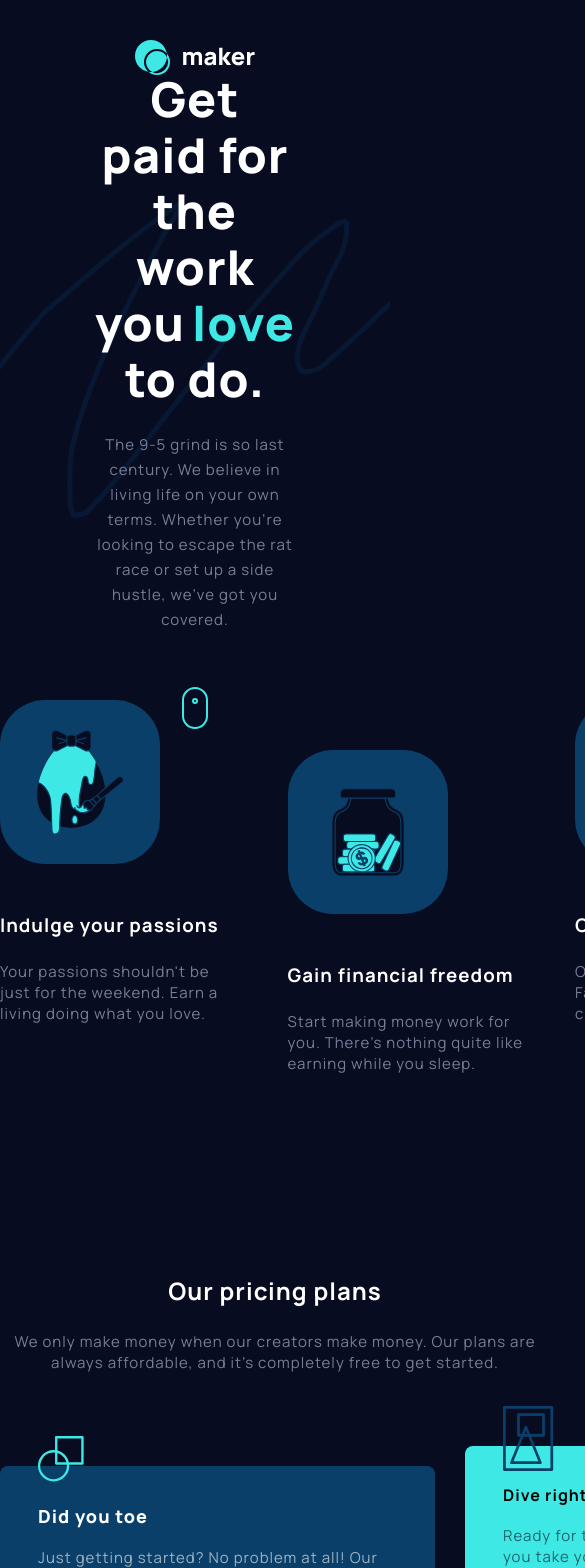
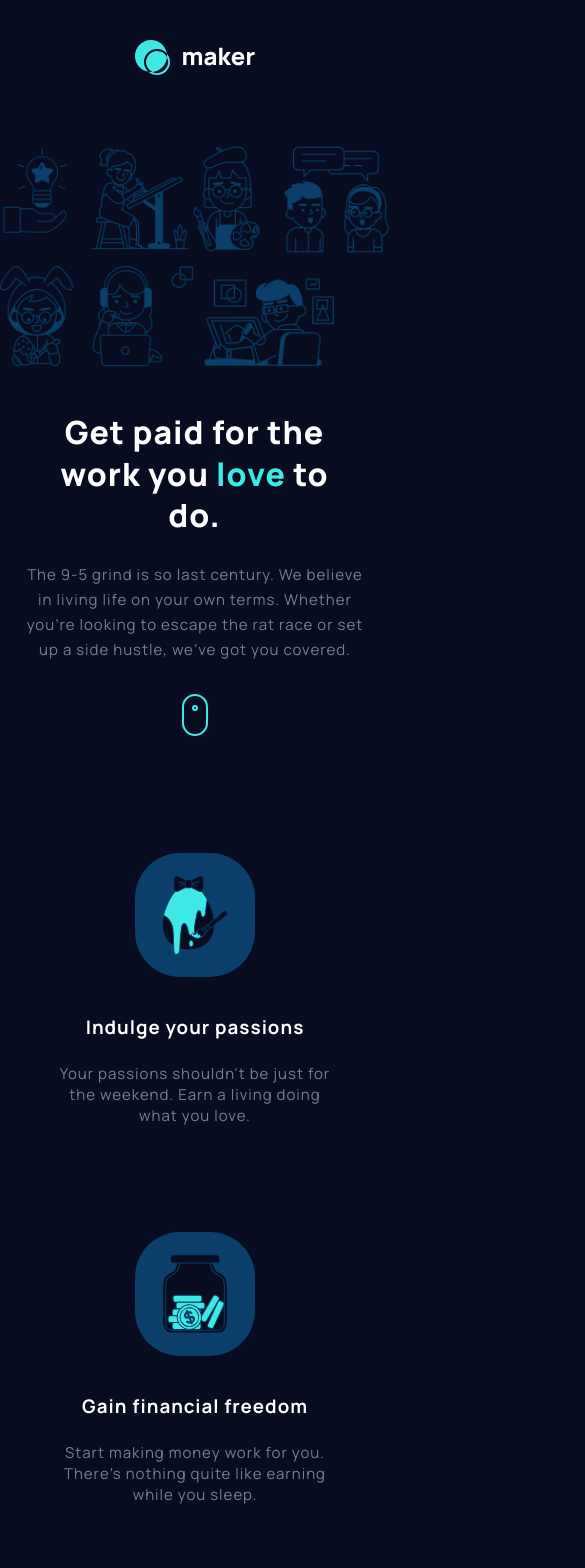
Before and after one commit to Salarmrd/maker-pre-launch, a React (Create React App) app: page / in a window 390 px wide. Shown: the top 1568 px of the page, 585 px wide, since content can reach past the window. Built offline with nearby package versions, Linux system fonts and the light colour scheme.

Commit message:
secondsecResponsive

```diff
--- a/src/App.js
+++ b/src/App.js
@@ -32,49 +32,55 @@ function App() {
         </div>
       </div>
       <div className="second">
-        <div className="column">
+        <div className="column right">
           <div className="icons">
-            <img src={Egg} alt="icons" />
+            <img src={Egg} alt="icons" className="iconsize"/>
           </div>
-
-          <h3>Indulge your passions</h3>
-          <p>
-            Your passions shouldn't be just for the weekend. Earn a living doing
-            what you love.
-          </p>
-        </div>
-        <div className="column up">
-          <div className="icons">
-            <img src={Financial} alt="icons" />
-          </div>
-
-          <h3>Gain financial freedom</h3>
-          <p>
-            Start making money work for you. There’s nothing quite like earning
-            while you sleep.
-          </p>
-        </div>
-        <div className="column">
-          <div className="icons">
-            <img src={Lifestyle} alt="icons" />
-          </div>
-          <div>
-            <h3>Choose your lifestyle</h3>
+          <div className="divinfo">
+            <h3>Indulge your passions</h3>
             <p>
-              Own your daily schedule. Fancy a lie-in? Go for it! Take charge of
-              your week.
+              Your passions shouldn't be just for the weekend. Earn a living
+              doing what you love.
             </p>
           </div>
         </div>
         <div className="column up">
           <div className="icons">
-            <img src={anywhere} alt="icons" />
+            <img src={Financial} alt="icons" className="iconsize"/>
           </div>
-          <h3>Work from anywhere</h3>
-          <p>
-            Selling online means not being pinned down. Want to work AND travel?
-            Go for it!
-          </p>
+          <div className="divinfo">
+            <h3>Gain financial freedom</h3>
+            <p>
+              Start making money work for you. There’s nothing quite like
+              earning while you sleep.
+            </p>
+          </div>
+        </div>
+        <div className="column right">
+          <div className="icons">
+            <img src={Lifestyle} alt="icons" className="iconsize"/>
+          </div>
+          <div className="divinfo">
+            <div>
+              <h3>Choose your lifestyle</h3>
+              <p>
+                Own your daily schedule. Fancy a lie-in? Go for it! Take charge
+                of your week.
+              </p>
+            </div>
+          </div>
+        </div>
+        <div className="column up">
+          <div className="icons">
+            <img src={anywhere} alt="icons" className="iconsize work"/>
+          </div>
+          <div className="divinfo">
+            <h3>Work from anywhere</h3>
+            <p>
+              Selling online means not being pinned down. Want to work AND
+              travel? Go for it!
+            </p>
+          </div>
         </div>
       </div>
       <div className="third">
--- a/src/App.scss
+++ b/src/App.scss
@@ -6,8 +6,8 @@ body {
   background-color: var(--background-color);
   font-family: var(--font);
   letter-spacing: 1px;
-  @media screen  and (max-width : 450px) {
-    padding:40px 0;
+  @media screen and (max-width: 450px) {
+    padding: 40px 0;
   }
   p {
     color: var(--body-color);
@@ -22,14 +22,12 @@ body {
           margin-left: 70px;
         }
       }
-      @media screen and (max-width:500px){
-
-          margin-bottom:120px;
-          text-align: center;
-          img{
-            margin: 0;
-          }
-
+      @media screen and (max-width: 500px) {
+        margin-bottom: 0px;
+        text-align: center;
+        img {
+          margin: 0;
+        }
       }
     }
     .first {
@@ -59,23 +57,42 @@ body {
         margin: 0 auto;
         margin-top: 55px;
       }
-      @media screen and (max-width : 1300px){
-
-          background-position: center;
+      @media screen and (max-width: 1300px) {
+        background-position: center;
         height: 400px;
-        h1{
+        h1 {
           margin: 0 220px 25px 230px;
         }
-        p{
+        p {
           margin: 0 200px 25px 200px;
         }
       }
-      @media screen and (max-width:850px){
-        h1{
+      @media screen and (max-width: 850px) {
+        h1 {
+          margin: 0 170px 25px 170px;
+          font-size: 32px;
+        }
+        p {
           margin: 0 150px 25px 150px;
         }
-        p{
-          margin: 0 150px 25px 150px;
+      }
+      @media screen and (max-width: 550px) {
+        background-image: url("./assets/illustration-hero-mobile.png");
+        background-position: top;
+        height: 408px;
+        background-size: contain;
+        margin-top: 65px;
+        margin-bottom: 300px;
+        h1 {
+          margin: 450px 55px 25px 54px;
+          font-size: 32px;
+          line-height: 1.3;
+        }
+        p {
+          margin: 0 24px 0px 24px;
+        }
+        img {
+          margin-top: 32px;
         }
       }
     }
@@ -86,11 +103,13 @@ body {
       width: 1100px;
       margin: 100px auto 0px auto;
       gap: 50px;
-
       .column {
         flex: 20%;
         display: flex;
         flex-direction: column;
+        @media screen and (max-width: 1100px) {
+          flex-direction: row;
+        }
         h3 {
           color: #ffff;
           margin-top: 48px;
@@ -109,6 +128,82 @@ body {
           display: flex;
           align-items: center;
           justify-content: center;
+        }
+      }
+      @media screen and (max-width: 1100px) {
+        flex-direction: column;
+        width: 770px;
+        .column {
+          flex-direction: row;
+          .icons {
+            margin-right: 55px;
+          }
+          &.up {
+            margin-top: 0px !important;
+          }
+          &.right {
+            margin-left: 60px;
+          }
+          .divinfo {
+            width: 456px;
+          }
+        }
+      }
+      @media screen and (max-width: 800px) {
+        flex-direction: column;
+        width: 573px;
+        @media screen and (max-width: 700px) {
+          width: 473px;
+        }
+        .column {
+          flex-direction: row;
+          &.up {
+            margin: 0px !important;
+          }
+          .icons {
+            margin-right: 55px;
+            width: 190px !important;
+            height: 124px !important;
+          }
+          &.right {
+            margin-left: 60px;
+          }
+          .divinfo {
+            max-width: 400px;
+            width: 100%;
+            h3 {
+              margin-top: 5px !important;
+            }
+          }
+          .iconsize {
+            width: 66px;
+            height: 80px;
+            &.work {
+              width: 70px !important;
+              height: 64px !important;
+            }
+          }
+        }
+      }
+      @media screen and (max-width: 500px) {
+        width: 340px;
+        .column {
+          flex-direction: column;
+          margin: 0 auto;
+          text-align: center !important;
+
+          &.right {
+            margin: 0;
+          }
+          .icons {
+            margin: 0 auto;
+            width: 120px !important;
+            height: 124px !important;
+          }
+          .divinfo {
+            padding: 32px 24px 56px 24px;
+            margin: 0 auto;
+          }
         }
       }
     }
@@ -206,6 +301,26 @@ body {
           }
         }
       }
+      @media screen and (max-width: 768px) {
+        .plans {
+          width: 100%;
+          flex-direction: column;
+          .free{
+            margin: 0px 150px;
+            width: 455px;
+            img{
+              top: -22px !important;
+            }
+          }
+          .monthly{
+            margin: 65px 150px 0 150px;
+            width: 455px;
+            img{
+              top: 440px !important;
+            }
+          }
+        }
+      }
     }
     .footer {
       margin-top: 150px;
```
